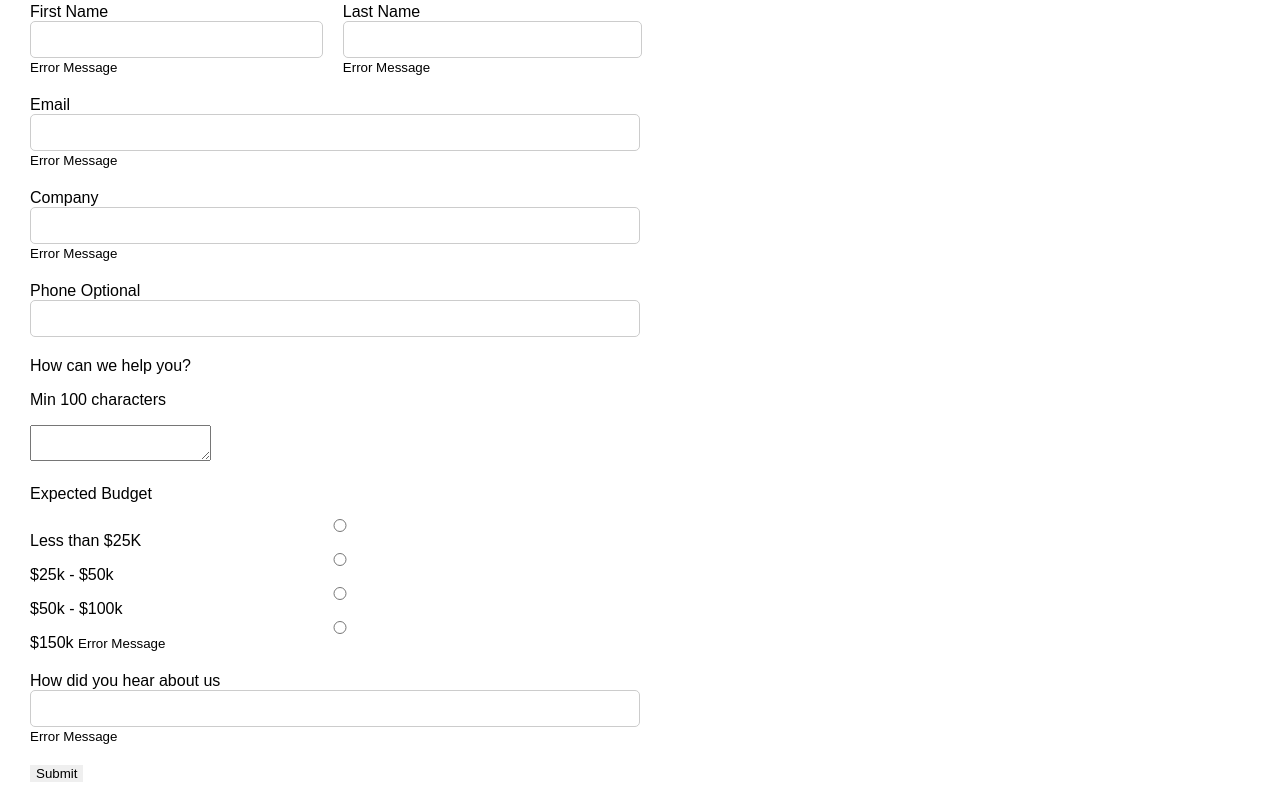
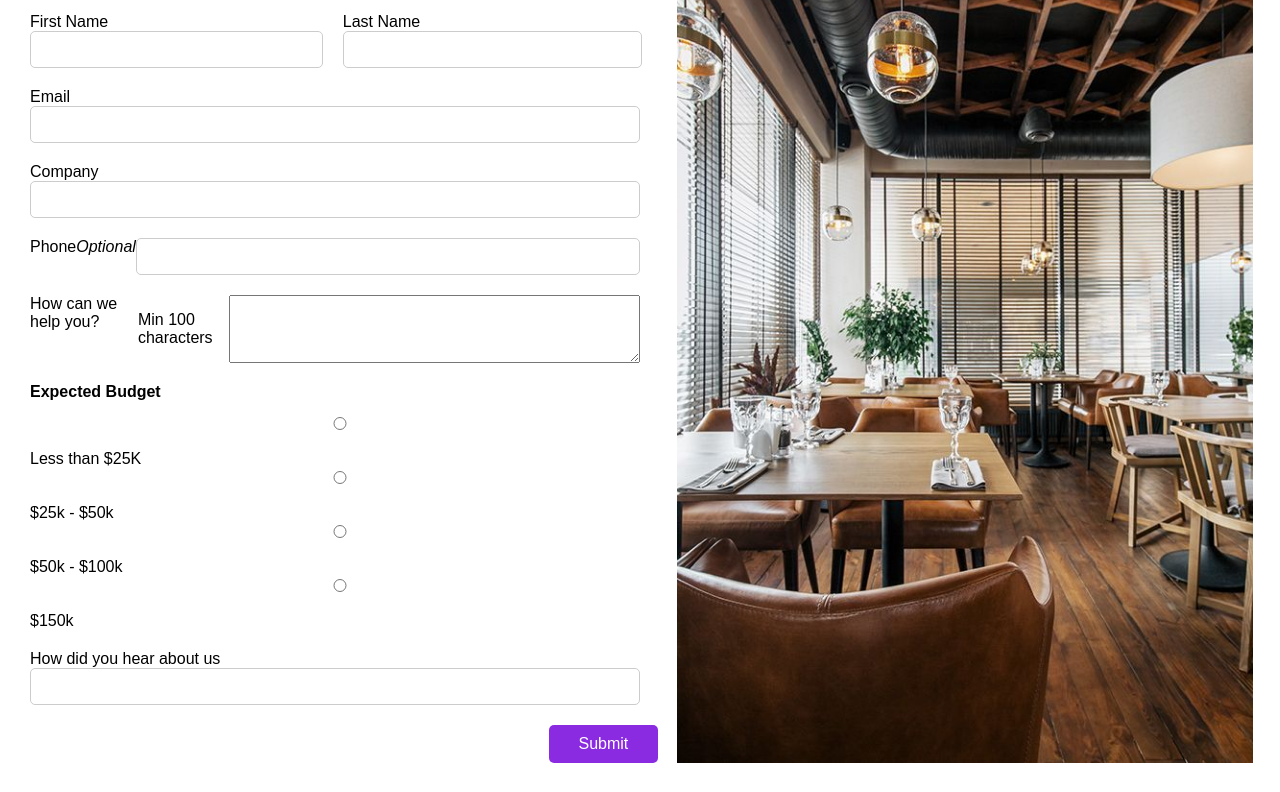
Before and after one commit to TunrayoIlawole/SCA-Levelled-Membership, a plain HTML site: page Level-two/index.html in a window 1280 px wide. Shown: the part 121-913 px from the top of the page. Drawn offline with Linux system fonts and the light colour scheme.

Commit message:
add background image

```diff
--- a/Level-two/styles.css
+++ b/Level-two/styles.css
@@ -34,7 +34,7 @@ button {
     display: grid;
     grid-template-columns: repeat(2, 50%);
     column-gap: 20px;
-    padding: 10px 30px;
+    padding: 20px 30px;
 }
 
 .form-input input {
@@ -56,3 +56,64 @@ button {
     position: relative;
     margin-bottom: 20px;
 }
+
+.form-label {
+    display: flex;
+    justify-content: space-between;
+    margin-bottom: 5px;
+}
+
+.form-label span {
+    font-style: italic;
+}
+
+textarea {
+    width: 100%;
+}
+
+.radio-input p {
+    font-weight: 600;
+}
+
+.radio-input input {
+    margin-bottom: 20px;
+}
+
+.radio-input small {
+    display: block;
+    margin-bottom: 20px;
+}
+
+.submit {
+    padding: 10px 30px;
+    background-color: blueviolet;
+    color: #fff;
+    font-size: 1rem;
+    border-radius: 5px;
+    margin-left: 85%;
+}
+
+.right-overlay {
+    background-image: url('assets/342027badddd90862de5b7a863701883.jpg');
+    background-position: center;
+    background-repeat: no-repeat;
+    background-size: contain;
+}
+
+.form-input small {
+    color: #FF0000;
+    position: absolute;
+    visibility: hidden;
+}
+
+.form-input.error input {
+    border-color: #FF0000;
+}
+
+.form-input.success input {
+    border-color: #228B22;
+}
+
+.form-input.error small {
+    visibility: visible;
+}
```
